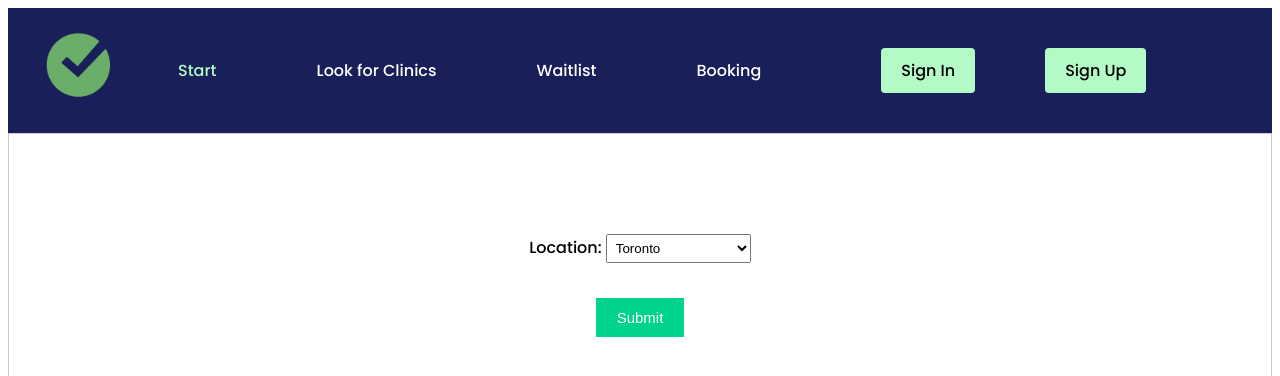
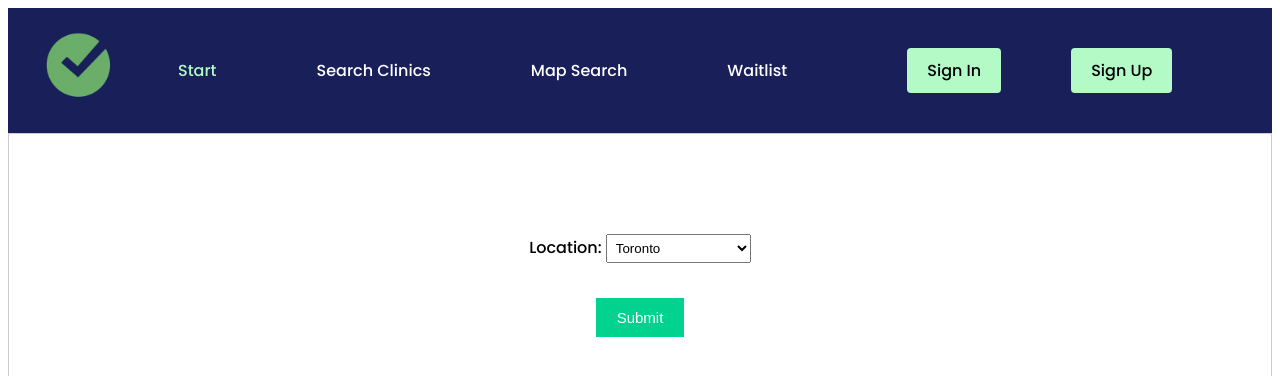
Before and after one commit to SooyeunKim/my-app, a React (Create React App) app: page / in a window 1280 px wide. Shown: the top 376 px of the page. Built offline with nearby package versions, Linux system fonts and the light colour scheme.

Commit message:
Rename navbar; button styling

```diff
--- a/src/App.css
+++ b/src/App.css
@@ -90,6 +90,13 @@
   padding: 25px;
 }
 
+
+button {
+  background-color: rgb(160, 251, 150);
+  border: 1px solid black;
+  cursor: pointer;
+  border-radius: 5px;
+}
 input[type="text"],
 input[type="password"] {
   height: 25px;
--- a/src/App.js
+++ b/src/App.js
@@ -7,10 +7,11 @@ import { BrowserRouter as Router, Route, Routes } from "react-router-dom";
 
 import Navbar from './components/navbar';
 import Start from "./pages/Start";
-import Booking from "./pages/Booking";
+import SearchList from "./pages/SearchList";
+import SearchMap from "./pages/SearchMap";
+import WaitList from "./pages/WaitList";
 import SignIn from "./pages/SignIn";
 import SignUp from "./pages/SignUp";
-import WaitList from "./pages/WaitList";
 import Profile from "./pages/Profile";
 
 export default function App() {
@@ -19,10 +20,11 @@ export default function App() {
       <Navbar />
       <Routes>
         <Route path="/" exact element={<Start />} />
-        <Route path="/booking" element={<Booking/>} />
+        <Route path="/searchlist" element={<SearchList/>} />
+        <Route path="/searchmap" element={<SearchMap />} />
+        <Route path="/waitlist" element={<WaitList/>} />
         <Route path="/signin" element={<SignIn/>} />
         <Route path="/signup" element={<SignUp/>} />
-        <Route path="/waitlist" element={<WaitList/>} />
         <Route path="/profile" element={<Profile/>} />
       </Routes>
     </Router>
--- a/src/components/navbar.js
+++ b/src/components/navbar.js
@@ -20,15 +20,15 @@ return (
             <NavLink to='/' activeStyle>
                 Start
             </NavLink>
-            <NavLink to='/main' activeStyle>
-                Look for Clinics
-            </NavLink>
+            <NavLink to='/searchlist' activeStyle>
+                Search Clinics
+			</NavLink>
+			<NavLink to='/searchmap' activeStyles>
+				Map Search
+			</NavLink>
 			<NavLink to='/waitlist' activeStyle>
                 Waitlist
             </NavLink>
-			<NavLink to='/booking' activeStyles>
-				Booking
-			</NavLink>
 			<NavBtnLink to='/signin'>Sign In</NavBtnLink>
 			<NavBtnLink to='/signup'>Sign Up</NavBtnLink>
 		</NavMenu>
--- a/src/pages/Booking.js
+++ b/src/pages/SearchList.js
@@ -18,12 +18,8 @@ const hospitalsDB = [
     address: "GRH KW Campus, 835 King St W, Kitchener, ON N2G 1G3"
   }
 ]
-const Booking = () => {
+const SearchList = () => {
   const [hospitals, setHospitals] = React.useState(hospitalsDB);
-
-  const remove = (i) => {
-    setHospitals(hospitals.splice(i, 1));
-  }
 
   return <div className="container glass-morphism-1">
     {hospitalsDB.map((hospital, i) => { return (
@@ -33,10 +29,10 @@ const Booking = () => {
         City: {hospital.city}
         <br />
         Address: {hospital.address}
-        <button onClick={() => remove(i)}>Book</button>
+        <button onClick={() => console.log("Clicked")}>Book</button>
       </div>
     )})}
   </div>;
 };
 
-export default Booking;
+export default SearchList;
--- a/src/pages/Main.js
+++ b/src/pages/SearchMap.js
@@ -1,7 +1,7 @@
 import React from 'react';
 
-const Main = () => {
+const SearchMap = () => {
     return <h1>Main</h1>;
   };
 
-  export default Main;
+  export default SearchMap;
--- a/src/pages/Start.js
+++ b/src/pages/Start.js
@@ -33,7 +33,7 @@ class Start extends React.Component {
           </select>
           <br/>
           <br/>
-          <input type='button' onClick={() => window.open("/main", "_self")} value="Submit" />
+          <input type='button' onClick={() => window.open("/searchlist", "_self")} value="Submit" />
         </div>
       </form>
       </>
```
